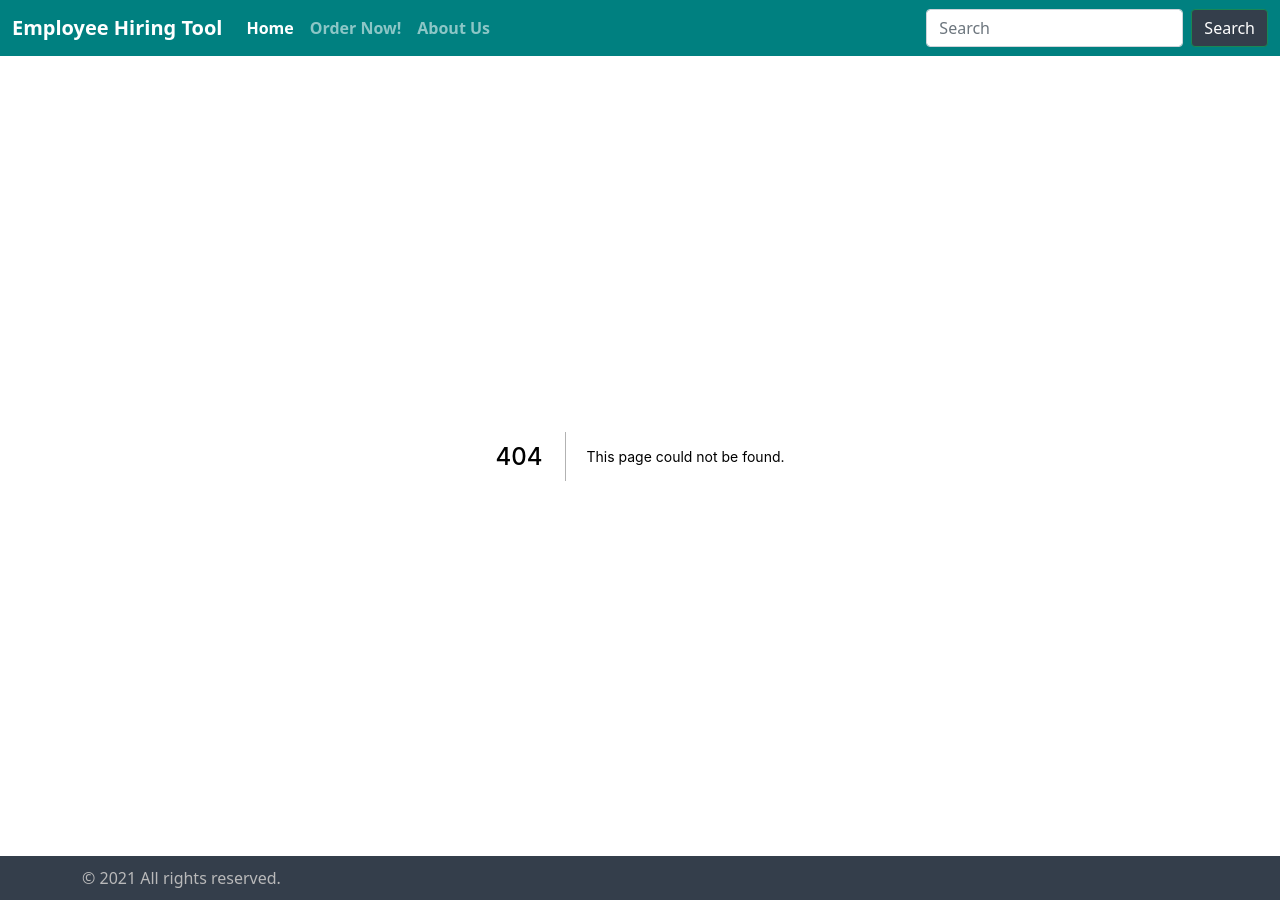
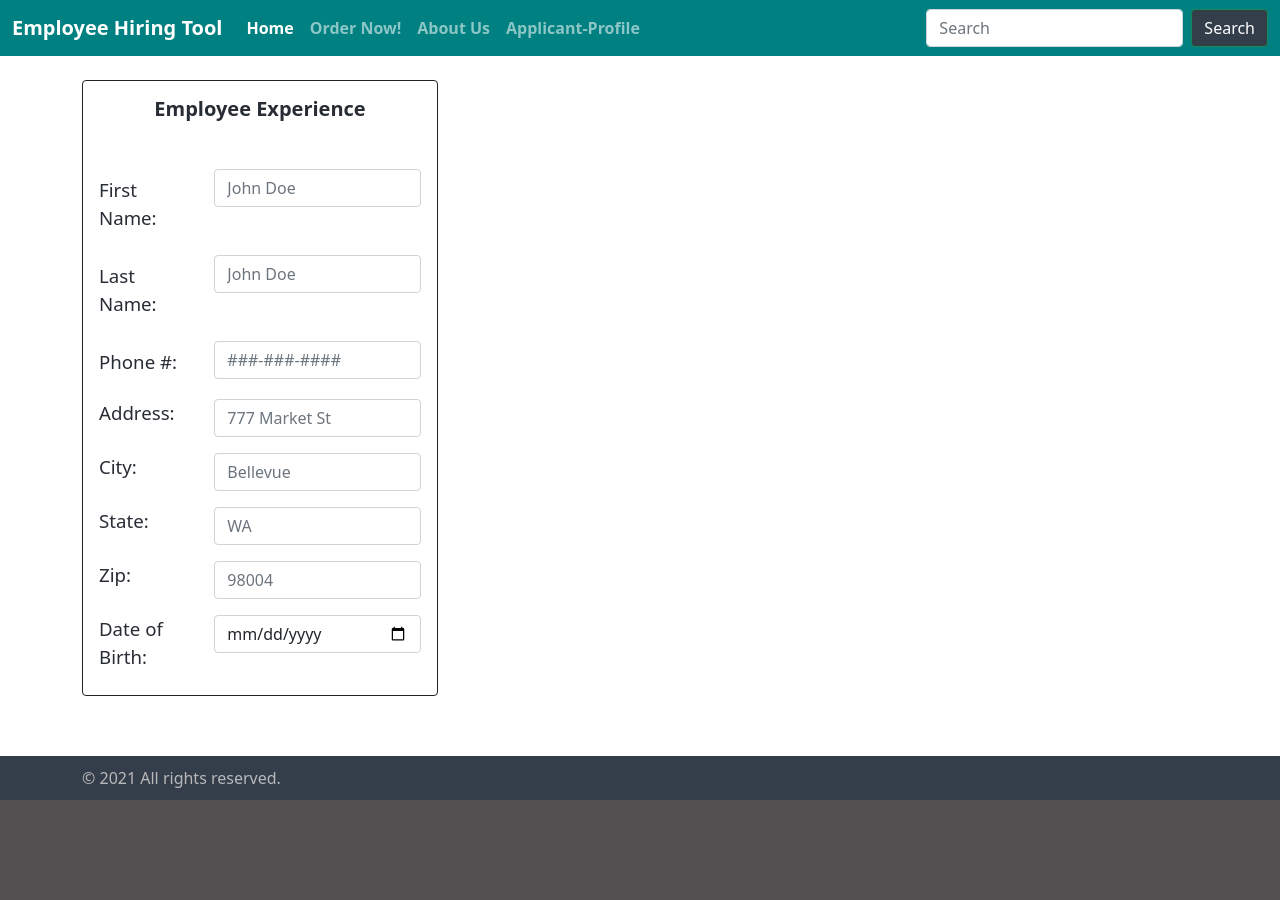
Before and after one commit to RVTR-StagingRemote/Staging-Project-Front-End, a Next.js app: page /profile/ApplicantProfile in a window 1280 px wide. Before the commit this address had no page. After the commit the page ends 800 px from the top, so only its background shows below. Built offline with nearby package versions, Linux system fonts and the light colour scheme.

Commit message:
added html component for Employee Experience in Profile

```diff
--- a/src/components/UI/layout/Navbar.tsx
+++ b/src/components/UI/layout/Navbar.tsx
@@ -36,6 +36,11 @@ const Navbar: React.FunctionComponent = () => {
                 <a className="nav-link">About Us</a>
               </Link>
             </li>
+            <li className="nav-item">{/* This is only to view applicant profile component temporarily */}
+              <Link href="/profile/ApplicantProfile">
+                <a className="nav-link">Applicant-Profile</a>
+              </Link>
+            </li>
           </ul>
           <form className="d-flex">
             <input
--- a/src/components/profile/EmployeeExperience.tsx
+++ b/src/components/profile/EmployeeExperience.tsx
@@ -1,9 +1,88 @@
 import React from "react";
 
-interface Props {}
+interface Props { }
 
 const EmployeeExperience = (props: Props) => {
-  return <div></div>;
+  return (
+    <div className="container mt-4">
+      <div className="row">
+        <div className="col-md-4">
+          <div className="mx-auto card border border-dark" >
+            <div className="card-body">
+              <h5 className="card-title text-center mb-5 fw-bold">Employee Experience</h5>
+              <form className="g-3">
+                <div className="row align-item-center">
+                  <div className="col-md-4">
+                    <label htmlFor="firstName" className="col-form-label">First Name:</label>
+                  </div>
+                  <div className="col-md-8">
+                    <input type="text" className="form-control" id="firstName" placeholder="John Doe" />
+                  </div>
+                </div>
+                <div className="row align-item-center pt-3">
+                  <div className="col-md-4">
+                    <label htmlFor="firstName" className="col-form-label">Last Name:</label>
+                  </div>
+                  <div className="col-md-8">
+                    <input type="text" className="form-control" id="firstName" placeholder="John Doe" />
+                  </div>
+                </div>
+                <div className="row align-item-center pt-3">
+                  <div className="col-md-4">
+                    <label htmlFor="phoneNumber" className="col-form-label">Phone #:</label>
+                  </div>
+                  <div className="col-md-8">
+                    <input type="tel" className="form-control" id="phoneNumber" placeholder="###-###-####" />
+                  </div>
+                </div>
+                <div className="row align-item-center pt-3">
+                  <div className="col-md-4">
+                    <label htmlFor="address" className="form-label">Address:</label>
+                  </div>
+                  <div className="col-md-8">
+                    <input type="text" className="form-control" id="address" placeholder="777 Market St" />
+                  </div>
+                </div>
+                <div className="row align-item-center pt-3">
+                  <div className="col-md-4">
+                    <label htmlFor="city" className="form-label">City:</label>
+                  </div>
+                  <div className="col-md-8">
+                    <input type="text" className="form-control" id="city" placeholder="Bellevue" />
+                  </div>
+                </div>
+
+                <div className="row align-item-center pt-3">
+                  <div className="col-md-4">
+                    <label htmlFor="state" className="form-label">State:</label>
+                  </div>
+                  <div className="col-md-8">
+                    <input type="text" className="form-control" id="state" placeholder="WA" />
+                  </div>
+                </div>
+                <div className="row align-item-center pt-3">
+                  <div className="col-md-4">
+                    <label htmlFor="zip" className="form-label">Zip:</label>
+                  </div>
+                  <div className="col-md-8">
+                    <input type="text" className="form-control" id="zip" placeholder="98004" />
+                  </div>
+                </div>
+                <div className="row align-item-center pt-3">
+                  <div className="col-md-4">
+                    <label htmlFor="dateOfBirth" className="form-label">Date of Birth:</label>
+                  </div>
+                  <div className="col-md-8">
+                    <input type="date" className="form-control" id="dateOfBirth" />
+                  </div>
+                </div>
+              </form>
+            </div>
+          </div>
+        </div>
+      </div>
+    </div>
+  )
 };
 
 export default EmployeeExperience;
--- /dev/null
+++ b/src/pages/profile/ApplicantProfile.tsx
@@ -0,0 +1,14 @@
+import { NextPage } from "next";
+import EmployeeExperience from '../../components/profile/EmployeeExperience';
+
+// import orderFormStyles from "../../styles/orders/OrderForm.module.scss";
+
+const ProfilePage: NextPage = () => {
+  return (
+    <div className="order-form-container">
+      <EmployeeExperience />
+    </div>
+  );
+};
+
+export default ProfilePage;
```
